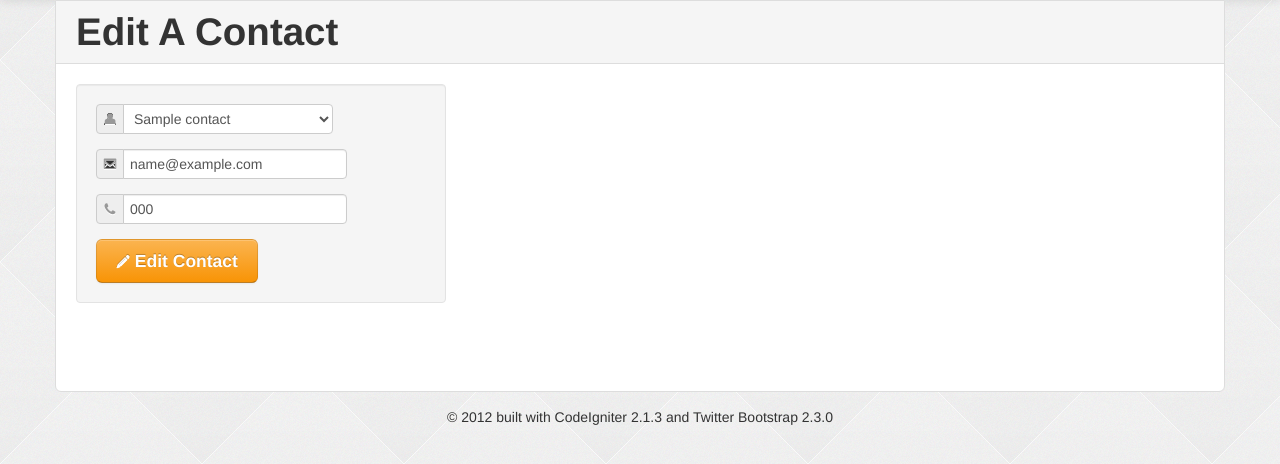
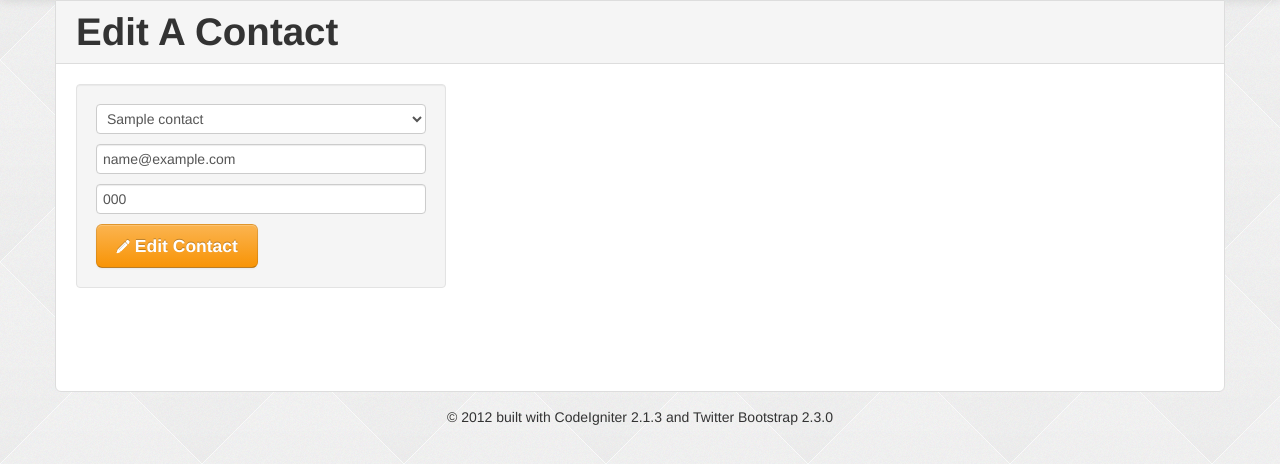
Before and after one commit to jubi4dition/yourcontacts, a CodeIgniter app: template application/views/edit.php in a window 1280 px wide. Shown: the part 41-505 px from the top of the page. Run offline with CodeIgniter, Linux system fonts and the light colour scheme; the template is opened without the code that fills it: most values are stand-ins (such as "Sample title", 1, 10 or a date in 2020).

Commit message:
new input fields

```diff
--- a/application/views/contacts.php
+++ b/application/views/contacts.php
@@ -6,7 +6,7 @@
     <h1>Your Contacts</h1>
   </div>
   <div class="row">
-    <div class="span9">
+    <div class="span9 offset1">
       <table class="table table-striped table-bordered tablesorter" id="tcontacts">
         <thead>
           <tr>
--- a/application/views/delete.php
+++ b/application/views/delete.php
@@ -8,14 +8,11 @@
   <div class="row">
     <div class="span4">
       <form id="formDelete" class="well" accept-charset="utf-8">
-        <div class="input-prepend">
-          <span class="add-on"><i class="icon-user"></i></span>
-          <select id="formSelect" name="name" class="input-large">
+          <select id="formSelect" name="name" class="input-block-level">
           <? foreach($contacts as $contact): ?>
             <option value="<?=$contact['name']; ?>"><?=$contact['name'];?></option>
           <? endforeach;?>
           </select>
-        </div>
         <button type="submit" class="btn btn-danger btn-large" data-loading-text="Sending...">
         <i class="icon-trash icon-white"></i> Delete Contact</button>
       </form>
--- a/application/views/edit.php
+++ b/application/views/edit.php
@@ -8,22 +8,13 @@
   <div class="row">
     <div class="span4">
       <form id="formEdit" class="well" accept-charset="utf-8">
-        <div class="input-prepend">
-          <span class="add-on"><i class="icon-user"></i></span>
-          <select id="formSelect" name="name" class="input-large">
-          <? foreach($contacts as $contact): ?>
-            <option value="<?=$contact['name']; ?>"><?=$contact['name']; ?></option>
-          <? endforeach; ?>
-          </select>
-        </div>
-        <div class="input-prepend">
-          <span class="add-on"><i class="icon-envelope"></i></span>
-          <input type="email" name="email" class="input-large" placeholder="Email" required maxlength="40" value="<?=$firstcontact['email']?>">
-        </div>
-        <div class="input-prepend">
-          <span class="add-on"><i class="icon-phone"></i></span>
-          <input type="text" name="phone" class="input-large" placeholder="Phone" required maxlength="15" value="<?=$firstcontact['phone']?>">
-        </div>
+        <select id="formSelect" name="name" class="input-block-level">
+        <? foreach($contacts as $contact): ?>
+          <option value="<?=$contact['name']; ?>"><?=$contact['name']; ?></option>
+        <? endforeach; ?>
+        </select>
+        <input type="email" name="email" class="input-block-level" placeholder="Email" required maxlength="40" value="<?=$firstcontact['email']?>">
+        <input type="text" name="phone" class="input-block-level" placeholder="Phone" required maxlength="15" value="<?=$firstcontact['phone']?>">
         <button type="submit" class="btn btn-warning btn-large" data-loading-text="Sending...">
         <i class="icon-pencil icon-white"></i> Edit Contact</button>
       </form>
--- a/application/views/login.php
+++ b/application/views/login.php
@@ -42,7 +42,7 @@
   });
 </script>
 <footer>
-  <p>&copy; 2012 built with CodeIgniter 2.1.3 and Twitter Bootstrap 2.1.1</p>
+  <p>&copy; 2012 built with CodeIgniter 2.1.3 and Twitter Bootstrap 2.3.0</p>
 </footer>
 <div class="pull-right">
   <a href="<?=site_url('admin'); ?>" class="btn btn-danger" style="position:fixed; bottom:0;"><i class="icon-flag icon-white"></i> Admin</a>
```
Also changed, not shown: application/views/add.php (+3 -12 lines), application/views/profile.php (+2 -8 lines).
